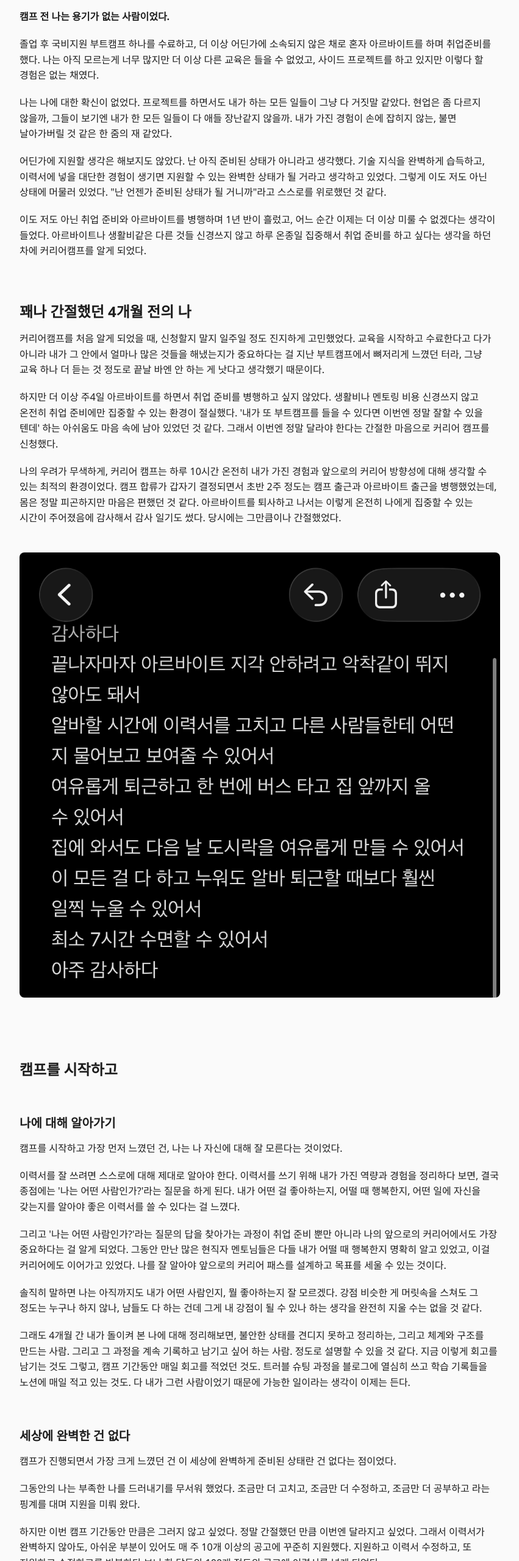
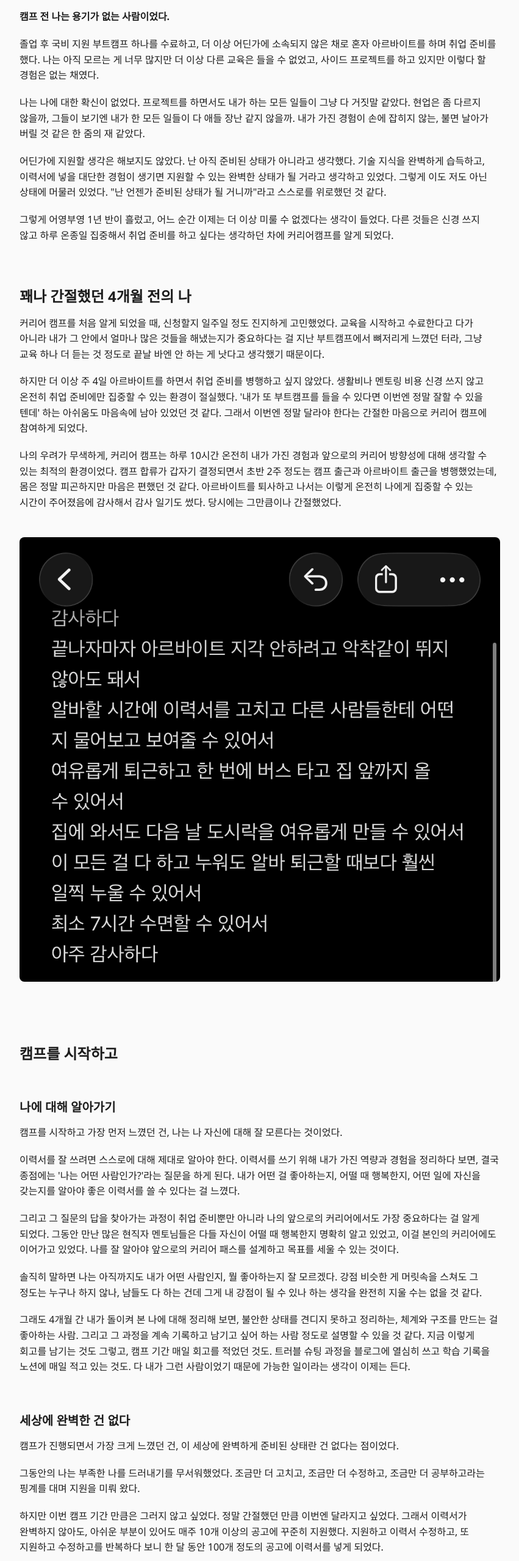
Before and after one commit to hm1n/hm1n.github.io, a Gatsby site: page /career-camp-retrospective/ in a window 1280 px wide. Shown: the part 1332-3892 px from the top of the page at 61% size, without its empty margins (98-949 px from the left). Built offline with nearby package versions, Linux system fonts and the light colour scheme; Gatsby itself is replaced by a stand-in of ours; a web font is replaced by a local one.

Commit message:
docs: 글 내용 맞춤법 수정

```diff
--- a/contents/career-camp-retrospective/index.md
+++ b/contents/career-camp-retrospective/index.md
@@ -16,19 +16,19 @@ thumbnail: './commute.jpg'
 
 **캠프 전 나는 용기가 없는 사람이었다.**
 
-졸업 후 국비지원 부트캠프 하나를 수료하고, 더 이상 어딘가에 소속되지 않은 채로 혼자 아르바이트를 하며 취업준비를 했다. 나는 아직 모르는게 너무 많지만 더 이상 다른 교육은 들을 수 없었고, 사이드 프로젝트를 하고 있지만 이렇다 할 경험은 없는 채였다.
+졸업 후 국비 지원 부트캠프 하나를 수료하고, 더 이상 어딘가에 소속되지 않은 채로 혼자 아르바이트를 하며 취업 준비를 했다. 나는 아직 모르는 게 너무 많지만 더 이상 다른 교육은 들을 수 없었고, 사이드 프로젝트를 하고 있지만 이렇다 할 경험은 없는 채였다.
 
-나는 나에 대한 확신이 없었다. 프로젝트를 하면서도 내가 하는 모든 일들이 그냥 다 거짓말 같았다. 현업은 좀 다르지 않을까, 그들이 보기엔 내가 한 모든 일들이 다 애들 장난같지 않을까. 내가 가진 경험이 손에 잡히지 않는, 불면 날아가버릴 것 같은 한 줌의 재 같았다.
+나는 나에 대한 확신이 없었다. 프로젝트를 하면서도 내가 하는 모든 일들이 그냥 다 거짓말 같았다. 현업은 좀 다르지 않을까, 그들이 보기엔 내가 한 모든 일들이 다 애들 장난 같지 않을까. 내가 가진 경험이 손에 잡히지 않는, 불면 날아가 버릴 것 같은 한 줌의 재 같았다.
 
 어딘가에 지원할 생각은 해보지도 않았다. 난 아직 준비된 상태가 아니라고 생각했다. 기술 지식을 완벽하게 습득하고, 이력서에 넣을 대단한 경험이 생기면 지원할 수 있는 완벽한 상태가 될 거라고 생각하고 있었다. 그렇게 이도 저도 아닌 상태에 머물러 있었다. "난 언젠가 준비된 상태가 될 거니까"라고 스스로를 위로했던 것 같다.
 
-이도 저도 아닌 취업 준비와 아르바이트를 병행하며 1년 반이 흘렀고, 어느 순간 이제는 더 이상 미룰 수 없겠다는 생각이 들었다. 아르바이트나 생활비같은 다른 것들 신경쓰지 않고 하루 온종일 집중해서 취업 준비를 하고 싶다는 생각을 하던 차에 커리어캠프를 알게 되었다.
+그렇게 어영부영 1년 반이 흘렀고, 어느 순간 이제는 더 이상 미룰 수 없겠다는 생각이 들었다. 다른 것들은 신경 쓰지 않고 하루 온종일 집중해서 취업 준비를 하고 싶다는 생각하던 차에 커리어캠프를 알게 되었다.
 
 ## 꽤나 간절했던 4개월 전의 나
 
-커리어캠프를 처음 알게 되었을 때, 신청할지 말지 일주일 정도 진지하게 고민했었다. 교육을 시작하고 수료한다고 다가 아니라 내가 그 안에서 얼마나 많은 것들을 해냈는지가 중요하다는 걸 지난 부트캠프에서 뼈저리게 느꼈던 터라, 그냥 교육 하나 더 듣는 것 정도로 끝날 바엔 안 하는 게 낫다고 생각했기 때문이다.
+커리어 캠프를 처음 알게 되었을 때, 신청할지 일주일 정도 진지하게 고민했었다. 교육을 시작하고 수료한다고 다가 아니라 내가 그 안에서 얼마나 많은 것들을 해냈는지가 중요하다는 걸 지난 부트캠프에서 뼈저리게 느꼈던 터라, 그냥 교육 하나 더 듣는 것 정도로 끝날 바엔 안 하는 게 낫다고 생각했기 때문이다.
 
-하지만 더 이상 주4일 아르바이트를 하면서 취업 준비를 병행하고 싶지 않았다. 생활비나 멘토링 비용 신경쓰지 않고 온전히 취업 준비에만 집중할 수 있는 환경이 절실했다. '내가 또 부트캠프를 들을 수 있다면 이번엔 정말 잘할 수 있을 텐데' 하는 아쉬움도 마음 속에 남아 있었던 것 같다. 그래서 이번엔 정말 달라야 한다는 간절한 마음으로 커리어 캠프를 신청했다.
+하지만 더 이상 주 4일 아르바이트를 하면서 취업 준비를 병행하고 싶지 않았다. 생활비나 멘토링 비용 신경 쓰지 않고 온전히 취업 준비에만 집중할 수 있는 환경이 절실했다. '내가 또 부트캠프를 들을 수 있다면 이번엔 정말 잘할 수 있을 텐데' 하는 아쉬움도 마음속에 남아 있었던 것 같다. 그래서 이번엔 정말 달라야 한다는 간절한 마음으로 커리어 캠프에 참여하게 되었다.
 
 나의 우려가 무색하게, 커리어 캠프는 하루 10시간 온전히 내가 가진 경험과 앞으로의 커리어 방향성에 대해 생각할 수 있는 최적의 환경이었다. 캠프 합류가 갑자기 결정되면서 초반 2주 정도는 캠프 출근과 아르바이트 출근을 병행했었는데, 몸은 정말 피곤하지만 마음은 편했던 것 같다. 아르바이트를 퇴사하고 나서는 이렇게 온전히 나에게 집중할 수 있는 시간이 주어졌음에 감사해서 감사 일기도 썼다. 당시에는 그만큼이나 간절했었다.
 
@@ -42,23 +42,23 @@ thumbnail: './commute.jpg'
 
 이력서를 잘 쓰려면 스스로에 대해 제대로 알아야 한다. 이력서를 쓰기 위해 내가 가진 역량과 경험을 정리하다 보면, 결국 종점에는 '나는 어떤 사람인가?'라는 질문을 하게 된다. 내가 어떤 걸 좋아하는지, 어떨 때 행복한지, 어떤 일에 자신을 갖는지를 알아야 좋은 이력서를 쓸 수 있다는 걸 느꼈다.
 
-그리고 '나는 어떤 사람인가?'라는 질문의 답을 찾아가는 과정이 취업 준비 뿐만 아니라 나의 앞으로의 커리어에서도 가장 중요하다는 걸 알게 되었다. 그동안 만난 많은 현직자 멘토님들은 다들 내가 어떨 때 행복한지 명확히 알고 있었고, 이걸 커리어에도 이어가고 있었다. 나를 잘 알아야 앞으로의 커리어 패스를 설계하고 목표를 세울 수 있는 것이다.
+그리고 그 질문의 답을 찾아가는 과정이 취업 준비뿐만 아니라 나의 앞으로의 커리어에서도 가장 중요하다는 걸 알게 되었다. 그동안 만난 많은 현직자 멘토님들은 다들 자신이 어떨 때 행복한지 명확히 알고 있었고, 이걸 본인의 커리어에도 이어가고 있었다. 나를 잘 알아야 앞으로의 커리어 패스를 설계하고 목표를 세울 수 있는 것이다.
 
 솔직히 말하면 나는 아직까지도 내가 어떤 사람인지, 뭘 좋아하는지 잘 모르겠다. 강점 비슷한 게 머릿속을 스쳐도 그 정도는 누구나 하지 않나, 남들도 다 하는 건데 그게 내 강점이 될 수 있나 하는 생각을 완전히 지울 수는 없을 것 같다.
 
-그래도 4개월 간 내가 돌이켜 본 나에 대해 정리해보면, 불안한 상태를 견디지 못하고 정리하는, 그리고 체계와 구조를 만드는 사람. 그리고 그 과정을 계속 기록하고 남기고 싶어 하는 사람. 정도로 설명할 수 있을 것 같다. 지금 이렇게 회고를 남기는 것도 그렇고, 캠프 기간동안 매일 회고를 적었던 것도. 트러블 슈팅 과정을 블로그에 열심히 쓰고 학습 기록들을 노션에 매일 적고 있는 것도. 다 내가 그런 사람이었기 때문에 가능한 일이라는 생각이 이제는 든다.
+그래도 4개월 간 내가 돌이켜 본 나에 대해 정리해 보면, 불안한 상태를 견디지 못하고 정리하는, 체계와 구조를 만드는 걸 좋아하는 사람. 그리고 그 과정을 계속 기록하고 남기고 싶어 하는 사람 정도로 설명할 수 있을 것 같다. 지금 이렇게 회고를 남기는 것도 그렇고, 캠프 기간 매일 회고를 적었던 것도. 트러블 슈팅 과정을 블로그에 열심히 쓰고 학습 기록을 노션에 매일 적고 있는 것도. 다 내가 그런 사람이었기 때문에 가능한 일이라는 생각이 이제는 든다.
 
 ### 세상에 완벽한 건 없다
 
-캠프가 진행되면서 가장 크게 느꼈던 건 이 세상에 완벽하게 준비된 상태란 건 없다는 점이었다.
+캠프가 진행되면서 가장 크게 느꼈던 건, 이 세상에 완벽하게 준비된 상태란 건 없다는 점이었다.
 
-그동안의 나는 부족한 나를 드러내기를 무서워 했었다. 조금만 더 고치고, 조금만 더 수정하고, 조금만 더 공부하고 라는 핑계를 대며 지원을 미뤄 왔다.
+그동안의 나는 부족한 나를 드러내기를 무서워했었다. 조금만 더 고치고, 조금만 더 수정하고, 조금만 더 공부하고라는 핑계를 대며 지원을 미뤄 왔다.
 
-하지만 이번 캠프 기간동안 만큼은 그러지 않고 싶었다. 정말 간절했던 만큼 이번엔 달라지고 싶었다. 그래서 이력서가 완벽하지 않아도, 아쉬운 부분이 있어도 매 주 10개 이상의 공고에 꾸준히 지원했다. 지원하고 이력서 수정하고, 또 지원하고 수정하고를 반복하다 보니 한 달동안 100개 정도의 공고에 이력서를 넣게 되었다.
+하지만 이번 캠프 기간 만큼은 그러지 않고 싶었다. 정말 간절했던 만큼 이번엔 달라지고 싶었다. 그래서 이력서가 완벽하지 않아도, 아쉬운 부분이 있어도 매주 10개 이상의 공고에 꾸준히 지원했다. 지원하고 이력서 수정하고, 또 지원하고 수정하고를 반복하다 보니 한 달 동안 100개 정도의 공고에 이력서를 넣게 되었다.
 
-그 과정에서 90개가 넘는 서류 탈락의 고배를 마셨고, 이 세상 어느 회사도 나를 받아주지 않을 것 같은 두려움에 우울하기도 하고 자존감도 많이 낮아지기도 했다. 하지만 그럴 때마다 한 걸음 물러나서 생각해보려고 노력했다. 아직 이게 끝이 아니고, 지금은 이 이력서의 합격률을 점검하는 단계다. 겨우 하나의 불합격 가지고 좌절하지 말자. 데이터를 모으다 보면 개선할 부분이 분명 보일 거다. 라고.
+그 과정에서 90개가 넘는 서류 탈락의 고배를 마셨고, 이 세상 어느 회사도 나를 받아주지 않을 것 같은 두려움에 우울하기도 하고 자존감도 많이 낮아지기도 했다. 하지만 그럴 때마다 한 걸음 물러나서 생각해 보려고 노력했다. 아직 이게 끝이 아니고, 지금은 이 이력서의 합격률을 점검하는 단계다. 겨우 몇 개의 불합격 가지고 좌절하지 말자. 데이터를 모으다 보면 개선할 부분이 분명 보일 거다. 라고.
 
-서류 합격된 회사들을 보며 내 이력서가 어떤 회사에 통하는지, 탈락된 회사들은 어떤 게 문제였는지 감이 잡혔다. 내 서류의 문제점을 합격 데이터를 토대로 진단할 수 있게 된 것이다. 이걸 깨닫고 나니 그동안 지원을 겁먹었던, 불합격에 좌절하고 우울했던 내가 우습게 느껴졌다.
+서류 합격한 회사들을 보며 내 이력서가 어떤 회사에 통하는지, 탈락한 회사들은 어떤 게 문제였는지 감이 잡혔다. 내 서류의 문제점을 합격 데이터를 토대로 진단할 수 있게 된 것이다. 이걸 깨닫고 나니 그동안 지원을 겁먹었던, 불합격에 좌절하고 우울했던 내가 우습게 느껴졌다.
 
 이렇게 쌓은 데이터가 있으니, 앞으론 어떤 것들을 더 개선해야 할지가 훨씬 명확해졌다. 취업 시장이라는 위대한 항로에 들어서면서 기록 지침을 얻은 밀짚모자 해적단이 된 기분이랄까?
 
@@ -66,18 +66,18 @@ thumbnail: './commute.jpg'
 
 ### 변하지 않는 것
 
-'AI 네이티브' 커리어 캠프였던 만큼, 채용 시장에서 뜨거운 감자인 AI를 잘 활용하는 방법에 대해서도 배울 수 있었다. 캠프 전과 후의 AI 활용 역량을 비교해 보라고 한다면 말도 안 되게 차이가 많이 난다. 개발에서 어떤 식으로 AI를 활용하는지, AI가 만든 결과물을 어떻게 검증할 것인지, 또 AI가 점거한 취업 시장에서 신입으로서 어떻게 살아남을 것인지 등등. 솔직히 혼자 취업 준비를 했다면 이렇게까지 AI에 대해 깊게 고민해보진 못했을 것 같다.
+'AI 네이티브' 커리어 캠프였던 만큼, 채용 시장에서 뜨거운 감자인 AI를 잘 활용하는 방법에 대해서도 배울 수 있었다. 캠프 전과 후의 AI 활용 역량을 비교해 보라고 한다면 말도 안 되게 차이가 많이 난다. 개발에서 어떤 식으로 AI를 활용하는지, AI가 만든 결과물을 어떻게 검증할 것인지, 또 AI가 점거한 취업 시장에서 신입으로서 어떻게 살아남을 것인지 등등. 혼자 취업 준비를 했다면 이렇게까지 AI에 대해 깊게 고민해 보진 못했을 것 같다.
 
 하지만 그간의 고민을 돌이켜 보면, 오히려 역설적으로 **AI가 판치는 세상에서도 변하지 않는 건 무엇인지**에 대해 더 많이 생각했던 것 같다. 개발자란 원래 시스템에 대한 깊은 이해를 토대로 시시각각 변하는 기술에 빠르게 적응해야 하는 직업이었고, 지금은 기술이 AI가 되었을 뿐 사실 본질은 크게 달라지지 않았다.
 
-결과물을 만드는 건 AI가 대신할 수 있어도, 그걸 이해하고 판단하고 책임지는 건 결국 사람이다. AI 툴이나 도구는 계속 변하지만, 기술을 이해하고 판단한 기록은 변하지 않고 끝까지 내 것으로 남는다. AI의 홍수 속에서 결코 변하지 않는 내 안의 알맹이가 뭘까, 4개월 간 고민한 결과 지금은 내 알맹이의 모양이 얼핏 보이는 듯 하다.
+결과물을 만드는 건 AI가 대신할 수 있어도, 그걸 이해하고 판단하고 책임지는 건 결국 사람이다. AI 툴이나 도구는 계속 변하지만, 기술을 이해하고 판단한 기록은 변하지 않고 끝까지 내 것으로 남는다. AI의 홍수 속에서 결코 변하지 않는 내 안의 알맹이가 뭘까, 4개월간 고민한 결과 지금은 내 알맹이의 모양이 얼핏 보이는 듯하다.
 
 # 캠프를 마무리하며
 
 커리어에는 끝이 없다. 사람은 죽을 때까지 자신의 커리어를 고민한다.
 
-4개월 간의 커리어 캠프는 앞으로 나를 평생 따라다닐 이 고민을 어떻게 헤쳐나갈지 알려주는 기록 지침이 되어 주었다. 이제 방향을 잡았으니, 앞으로 어떤 방향으로 어떻게 나아갈 지는 나의 몫이다.
+4개월 간의 커리어 캠프는 앞으로 나를 평생 따라다닐 이 고민을 어떻게 헤쳐나갈지 알려주는 기록 지침이 되어 주었다. 이제 방향을 잡았으니, 앞으로 어떤 방향으로 어떻게 나아갈지는 나의 몫이다.
 
 ![캠프 출퇴근길](./commute.jpg)
 
-이제 이 출퇴근길도 끝이라니 시원 섭섭합니다. 길었던 저의 환절기를 끝낼 수 있게 도와준 AI 네이티브 커리어 캠프, 4개월 간 함께한 동기분들, 그리고 교육을 운영해 주신 모든 분들께 이 글을 빌어 감사 인사를 전합니다. 그리고 4개월 동안 치열하게 달려온 나 자신에게도 오늘만큼은 수고했다고 말해주고 싶습니다.
+이제 이 출퇴근길도 끝이라니 시원섭섭합니다. 길었던 저의 환절기를 끝낼 수 있게 도와준 AI 네이티브 커리어 캠프, 4개월간 함께한 동기분들, 그리고 교육을 운영해 주신 모든 운영진 분들께 이 글을 빌려 감사 인사를 전합니다. 그리고 4개월 동안 치열하게 달려온 나 자신에게도 오늘만큼은 수고했다고 말해주고 싶습니다.
```
